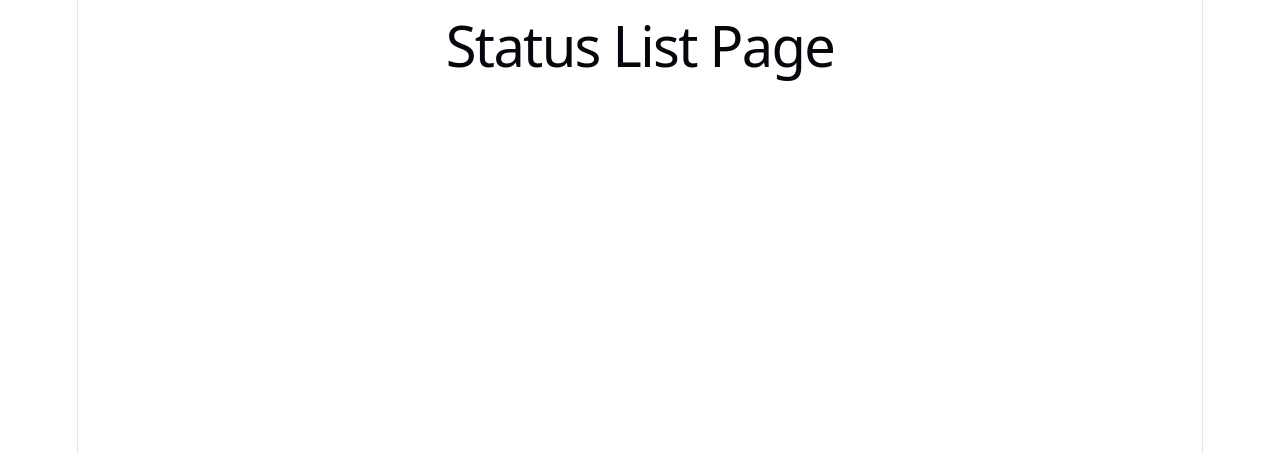
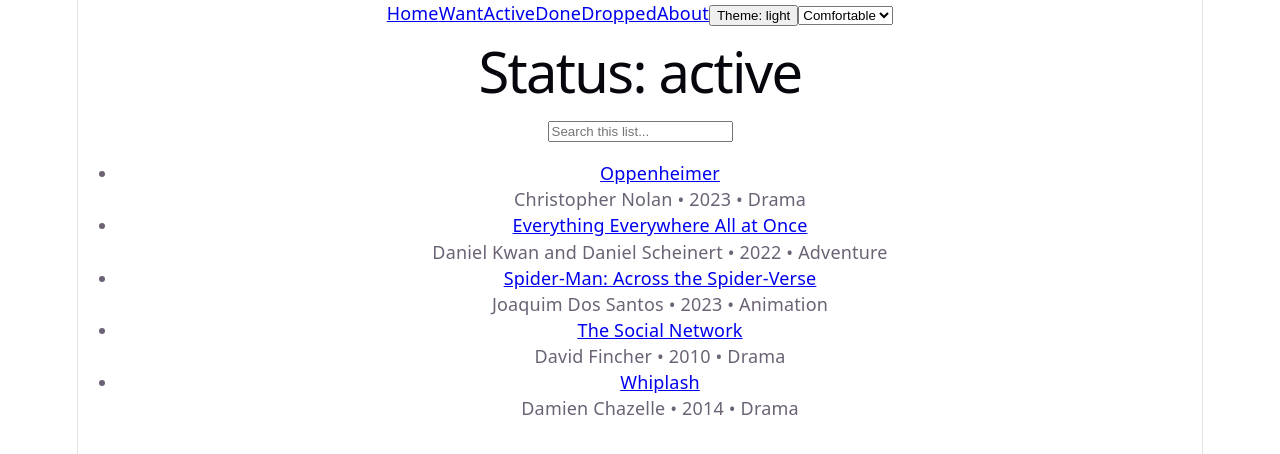
Before and after one commit to dennisdoo12/myshelf, a React (Vite) app: page /list/active in a window 1280 px wide. Shown: the top 454 px of the page. Built offline with nearby package versions, Linux system fonts and the light colour scheme; data requests are answered from the project's data file.

Commit message:
status page updated along with the catolog page

```diff
--- a/src/App.tsx
+++ b/src/App.tsx
@@ -1,16 +1,27 @@
-// Importing React Router to help with navigation between pages.
 import { Route, Routes } from "react-router-dom";
-
-// Import all page components.
+import NavBar from "./components/NavBar";
 import CatalogPage from "./pages/CatalogPage";
 import AboutPage from "./pages/AboutPage";
 import ItemDetailPage from "./pages/ItemDetailPage";
 import StatusListPage from "./pages/StatusListPage";
 import NotFoundPage from "./pages/NotFoundPage";
+import { useUiStore } from "./store/useUiStore";
+//app function which is the main function that renders the app and the routes.
+function App() {
+  const theme = useUiStore((state) => state.theme);
+  const density = useUiStore((state) => state.density);
 
-function App() {
   return (
-    //this is all thhe routes for the application. the path is the url and the element is the page that will be displayed when the user navigates to that path.
+    //this is the div that wraps the app and applies the theme and densiity settings for whole app
+    <div className={theme === "dark" ? "dark" : ""}>
+      <div
+        className={`min-h-screen bg-white text-black dark:bg-gray-900 dark:text-white ${
+          density === "compact" ? "text-sm" : "text-base"
+        }`}
+      >
+        <NavBar />
+
+        <main className={density === "compact" ? "p-3" : "p-6"}>
           <Routes>
             <Route path="/" element={<CatalogPage />} />
             <Route path="/about" element={<AboutPage />} />
@@ -18,7 +29,10 @@
             <Route path="/list/:status" element={<StatusListPage />} />
             <Route path="*" element={<NotFoundPage />} />
           </Routes>
+        </main>
+      </div>
+    </div>
   );
 }
-//export it to the app
+
 export default App;
--- /dev/null
+++ b/src/components/NavBar.tsx
@@ -0,0 +1,43 @@
+//this is the navigation bar that is displayed at the top of the page and allows the user to navigate between the pages.
+import { NavLink } from "react-router-dom";
+import { useUiStore } from "../store/useUiStore";
+//imported the nav link and the ui store so we can see the same density and link settings.
+
+//here is the nav bar funciton that renders the nav bar and links it to the page
+function NavBar() {
+  const theme = useUiStore((state) => state.theme);
+  const density = useUiStore((state) => state.density);
+  const toggleTheme = useUiStore((state) => state.toggleTheme);
+  const setDensity = useUiStore((state) => state.setDensity);
+//this nav classs function styles the nav bar
+  const navClass = ({ isActive }: { isActive: boolean }) =>
+    isActive
+      ? "font-bold underline text-blue-600"
+      : "text-gray-700 dark:text-gray-200";
+
+  return (
+    <nav className="flex flex-wrap gap-4 border-b p-4">
+      <NavLink to="/" end className={navClass}>Home</NavLink>
+      <NavLink to="/list/want" className={navClass}>Want</NavLink>
+      <NavLink to="/list/active" className={navClass}>Active</NavLink>
+      <NavLink to="/list/done" className={navClass}>Done</NavLink>
+      <NavLink to="/list/dropped" className={navClass}>Dropped</NavLink>
+      <NavLink to="/about" className={navClass}>About</NavLink>
+
+      <button onClick={toggleTheme} className="rounded border px-2">
+        Theme: {theme}
+      </button>
+
+      <select
+        value={density}
+        onChange={(e) => setDensity(e.target.value as "compact" | "comfortable")}
+        className="rounded border px-2 text-black"
+      >
+        <option value="comfortable">Comfortable</option>
+        <option value="compact">Compact</option>
+      </select>
+    </nav>
+  );
+}
+
+export default NavBar;
--- a/src/pages/CatalogPage.tsx
+++ b/src/pages/CatalogPage.tsx
@@ -1,45 +1,47 @@
-// Imports the useQuery hook from TanStack Query. This imports the hook that handles fetching, caching, and updating server data.
 import { useQuery } from "@tanstack/react-query";
-
-// Imports useSearchParams so the search query is stored in the URL.
-import { useSearchParams } from "react-router-dom";
-
-// Imports our function that fetches the movies from the backend.
+import { Link, useSearchParams } from "react-router-dom";
 import { getItems } from "../api/items";
-
-// Imports the Item type so TypeScript knows what each movie object looks like.
 import type { Item } from "../types/Item";
 
+//this is the catalog page that displays all the movies in the catalog
 function CatalogPage() {
   const [searchParams, setSearchParams] = useSearchParams();
   const searchQuery = searchParams.get("q") ?? "";
-
+//this is the use query that fetches the items and returns the data
   const { data = [], isLoading, isError } = useQuery({
     queryKey: ["items"],
     queryFn: getItems,
   });
 
+  //if the data is loading or there is an error display a message
   if (isLoading) return <h2>Loading...</h2>;
   if (isError) return <h2>Error loading movies.</h2>;
-
+//this filters the items based on the search query
   const filteredItems = data.filter((item: Item) =>
     item.title.toLowerCase().includes(searchQuery.toLowerCase())
   );
 
   return (
     <div>
-      <h1>Catalog Page</h1>
+      <h1 className="mb-4 text-2xl font-bold">Movie Catalog</h1>
 
       <input
+        className="mb-4 w-full rounded border p-2 text-black"
         type="text"
         placeholder="Search movies..."
         value={searchQuery}
         onChange={(event) => setSearchParams({ q: event.target.value })}
       />
 
-      <ul>
+      <ul className="space-y-2">
         {filteredItems.map((item: Item) => (
-          <li key={item.id}>{item.title}</li>
+          <li key={item.id} className="rounded border p-3">
+            <Link className="font-semibold text-blue-600" to={`/items/${item.id}`}>
+              {item.title}
+            </Link>
+            <p>{item.creator} • {item.year} • {item.genre}</p>
+            <p>Status: {item.status}</p>
+          </li>
         ))}
       </ul>
     </div>
--- a/src/pages/StatusListPage.tsx
+++ b/src/pages/StatusListPage.tsx
@@ -1,5 +1,57 @@
+import { useQuery } from "@tanstack/react-query";
+import { Link, useParams, useSearchParams } from "react-router-dom";
+import { getItems } from "../api/items";
+import type { Item } from "../types/Item";
+
+const validStatuses = ["want", "active", "done", "dropped"];
+
 function StatusListPage() {
-  return <h1>Status List Page</h1>;
+  const { status } = useParams();
+  const [searchParams, setSearchParams] = useSearchParams();
+  const searchQuery = searchParams.get("q") ?? "";
+
+  const { data = [], isLoading, isError } = useQuery({
+    queryKey: ["items"],
+    queryFn: getItems,
+  });
+
+  if (!status || !validStatuses.includes(status)) {
+    return <h2>Invalid status.</h2>;
+  }
+
+  if (isLoading) return <h2>Loading...</h2>;
+  if (isError) return <h2>Error loading movies.</h2>;
+
+  const filteredItems = data.filter(
+    (item: Item) =>
+      item.status === status &&
+      item.title.toLowerCase().includes(searchQuery.toLowerCase())
+  );
+
+  return (
+    <div>
+      <h1 className="mb-4 text-2xl font-bold">Status: {status}</h1>
+
+      <input
+        className="mb-4 w-full rounded border p-2 text-black"
+        type="text"
+        placeholder="Search this list..."
+        value={searchQuery}
+        onChange={(event) => setSearchParams({ q: event.target.value })}
+      />
+
+      <ul className="space-y-2">
+        {filteredItems.map((item: Item) => (
+          <li key={item.id} className="rounded border p-3">
+            <Link className="font-semibold text-blue-600" to={`/items/${item.id}`}>
+              {item.title}
+            </Link>
+            <p>{item.creator} • {item.year} • {item.genre}</p>
+          </li>
+        ))}
+      </ul>
+    </div>
+  );
 }
 
 export default StatusListPage;
```
Lines whose indentation alone changed are shown as unchanged.
